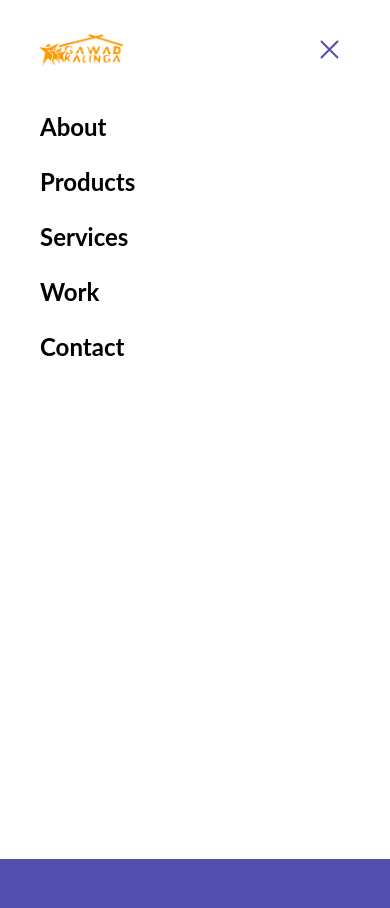
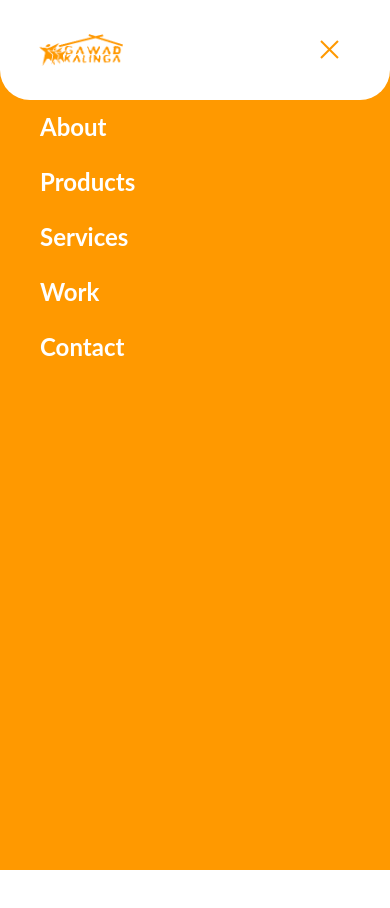
Before and after one commit to ArJSarmiento/Gawad-Kalinga-Davao, a plain HTML site: page index.html in a window 390 px wide. Both pictures are taken after a click on the button 333 px from the left and 50 px from the top of the page. Shown: the top 908 px of the page. After the commit the page ends 844 px from the top, so only its background shows below. Drawn offline with nearby package versions, Linux system fonts and the light colour scheme.

Commit message:
Nav bar with Image

```diff
--- a/css/styles.css
+++ b/css/styles.css
@@ -1,25 +1,29 @@
+html,
+body {
+  max-width: 100%;
+  overflow-x: hidden;
+}
+
 body {
   -webkit-box-align: center;
   -ms-flex-align: center;
   align-items: center;
-    background: #524fae;
+  background: WHITE;
   display: -webkit-box;
   display: -ms-flexbox;
   display: flex;
-    height: 500vh;
   -webkit-box-pack: center;
   -ms-flex-pack: center;
   justify-content: center;
   margin: 0;
-    padding-top: 150px;
-    width: 100vw;
 }
 
 .Header {
   -webkit-box-align: center;
   -ms-flex-align: center;
   align-items: center;
-    background: white;
+  background: rgba(0, 0, 0, 0.39);
+  backdrop-filter: blur(5px);
   border-bottom-left-radius: 30px;
   border-bottom-right-radius: 30px;
   display: -webkit-box;
@@ -94,7 +98,7 @@ body {
   align-items: center;
   -ms-flex-item-align: center;
   align-self: center;
-    color: #FF9900;
+  color: #ff9900;
   display: -webkit-box;
   display: -ms-flexbox;
   display: flex;
@@ -115,48 +119,22 @@ body {
 }
 
 .Header-nav-item a {
-    color: black;
+  color: white;
   text-decoration: none;
 }
 
 .Header-nav-item:hover {
-    color: #FF9900 !important;
+  color: #ff9900 !important;
 }
 
 .Header-nav:hover .Header-nav-item {
-    color: #FF9900;
+  color: #ff9900;
 }
 
 @media screen and (min-width: 481px) {
   .Header-nav {
     height: auto;
   }
-  }
-
-  .container {
-    -ms-flex-line-pack: start;
-        align-content: flex-start;
-    display: -webkit-box;
-    display: -ms-flexbox;
-    display: flex;
-    -webkit-box-orient: vertical;
-    -webkit-box-direction: normal;
-        -ms-flex-direction: column;
-            flex-direction: column;
-    height: 100%;
-    -ms-flex-pack: distribute;
-        justify-content: space-around;
-    width: 80vw;
-  }
-
-  .container .card {
-    background: white;
-    background-position: center;
-    background-size: cover;
-    border-radius: 10px;
-    height: 50vh;
-    margin-bottom: 10%;
-    width: 100%;
 }
 
 .MobileNav {
@@ -170,7 +148,8 @@ body {
 }
 
 .MobileNav-inner {
-    background: white;
+  background: rgba(0, 0, 0, 0.39);
+  backdrop-filter: blur(5px);
   display: -webkit-box;
   display: -ms-flexbox;
   display: flex;
@@ -188,7 +167,8 @@ body {
   -webkit-transition: visibility 0.4s ease, -webkit-transform 0.4s ease;
   transition: visibility 0.4s ease, -webkit-transform 0.4s ease;
   transition: transform 0.4s ease, visibility 0.4s ease;
-    transition: transform 0.4s ease, visibility 0.4s ease, -webkit-transform 0.4s ease;
+  transition: transform 0.4s ease, visibility 0.4s ease,
+    -webkit-transform 0.4s ease;
   visibility: hidden;
   width: 100%;
 }
@@ -208,7 +188,7 @@ body {
 }
 
 .MobileNav-item {
-    color: #FF9900;
+  color: #ff9900;
   display: none;
   font-family: Lato, sans-serif;
   font-size: 24px;
@@ -233,7 +213,7 @@ body {
 }
 
 .MobileNav-item-title a {
-    color: black;
+  color: white;
   -ms-flex-negative: 0;
   flex-shrink: 0;
   text-decoration: none;
@@ -296,7 +276,7 @@ body {
 }
 
 .MobileNav-trigger-inner::after {
-    background: #524fae;
+  background: #ff9900;
   content: "";
   height: 2px;
   left: 0;
@@ -312,7 +292,7 @@ body {
 }
 
 .MobileNav-trigger-inner::before {
-    background: #524fae;
+  background: #ff9900;
   bottom: 0;
   content: "";
   height: 2px;
@@ -337,11 +317,55 @@ body {
   transform: translateY(3px) rotate(-45deg);
 }
 
+.hopeStories {
+  z-index: 2;
+  transform-origin: top center;
+  width: 100%;
+}
+
+.hopeStories img {
+  width: 100%;
+}
+
+@media screen and (max-width: 820px) {
+  .hopeStories{
+    transform: scale(1.5);
+  }
+}
+
+@media screen and (max-width: 570px) {
+  .hopeStories{
+    align-items: center;
+    display: flex;
+    justify-content: center;
+  }
+  .hopeStories img{
+    height: auto;
+    width:180%
+  }
+}
+
+@media screen and (max-width: 420px) {
+  .is-mobilenav-open .Header
+  {
+    background: white;
+  }
+  .MobileNav-inner
+  {
+    background: #ff9900;
+    backdrop-filter: none;
+    height: 800px;
+  }
+
+}
+
+
 @media screen and (min-width: 481px) {
   .MobileNav {
     height: 100%;
     top: 0;
     z-index: 11;
+
   }
   .MobileNav-inner {
     padding-top: 90px;
--- a/index.html
+++ b/index.html
@@ -6,7 +6,7 @@
     <meta http-equiv="X-UA-Compatible" content="IE=edge" />
     <meta name="viewport" content="width=device-width, initial-scale=1.0" />
 
-    <script type="text/javascript" src="../js/script.js"></script>
+    <script type="text/javascript" src="js/script.js"></script>
     <script src="http://cdnjs.cloudflare.com/ajax/libs/gsap/1.17.0/TweenMax.min.js"></script>
 
     <!-- <link
@@ -15,14 +15,14 @@
       integrity="sha384-Vkoo8x4CGsO3+Hhxv8T/Q5PaXtkKtu6ug5TOeNV6gBiFeWPGFN9MuhOf23Q9Ifjh"
       crossorigin="anonymous"
     /> -->
-    <link href="../css/styles.css" rel="stylesheet" />
+    <link href="css/styles.css" rel="stylesheet" />
 
-    <link rel="icon" type="image/png" href="../img/icon.png" />
+    <link rel="icon" type="image/png" href="img/icon.png" />
 
     <link
         href="https://fonts.googleapis.com/css?family=Material+Icons|Material+Icons+Outlined|Material+Icons+Two+Tone|Material+Icons+Round|Material+Icons+Sharp"
         rel="stylesheet" />
-    <title>Gawad Kalinga Davao</title>
+    <title>Welcome to Gawad Kalinga Davao</title>
 </head>
 
 <body>
@@ -65,7 +65,7 @@
     <header class="Header" data-header>
         <div class="Header-inner" data-header-nav>
             <div class="logo">
-                <img src="../img/logo.png"" alt="">
+                <img src="img/logo.png"" alt="">
             </div>
             <nav class="Header-nav" data-nav>
                 <div class="Header-nav-item" data-nav-item="1">
@@ -90,8 +90,8 @@
         </div>
     </header>
 
-    <div class="container">
-
+    <div class="hopeStories" >
+        <img src="img/hopestories.jpg" alt="https://www.gk1world.com/deploy/images/Revamp2019/hopestories.jpg">
     </div>
 </body>
 
```
Also changed, not shown: img/hopestories.jpg (added). Lines whose indentation alone changed are shown as unchanged.
